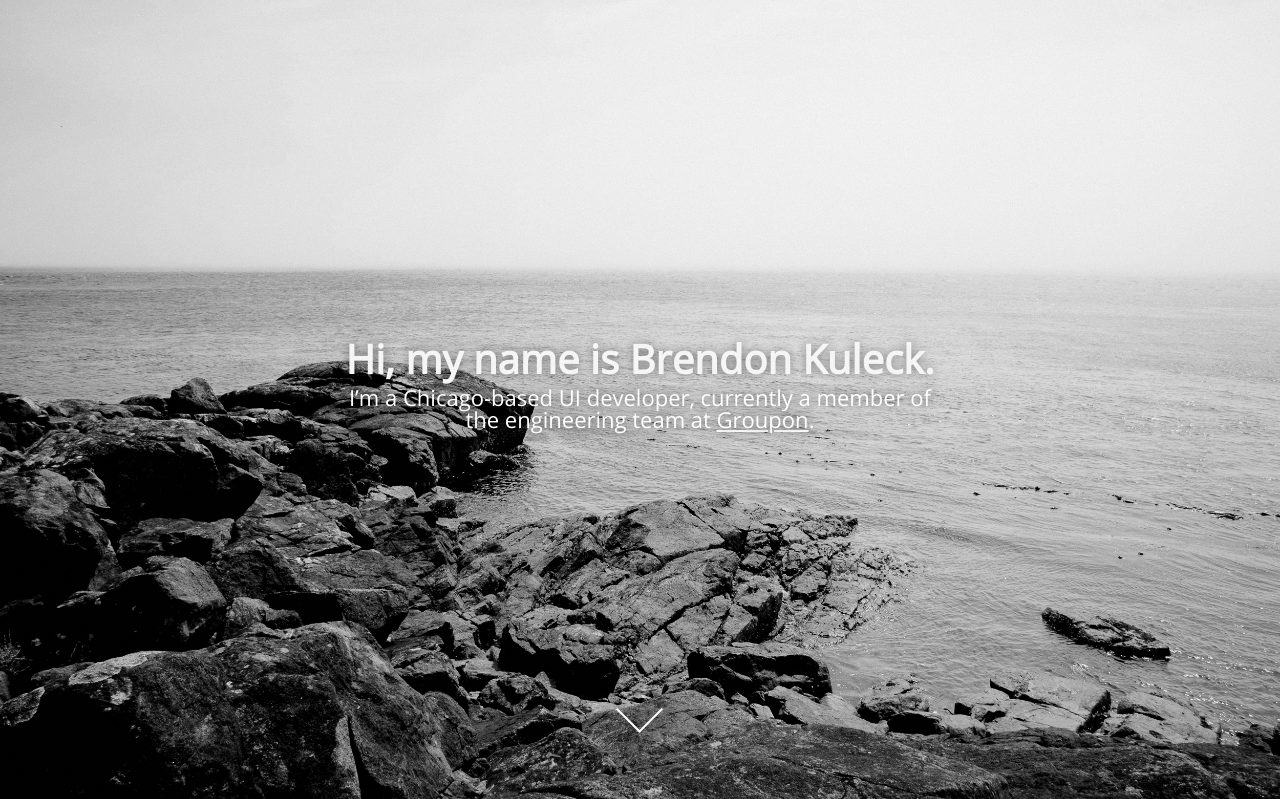
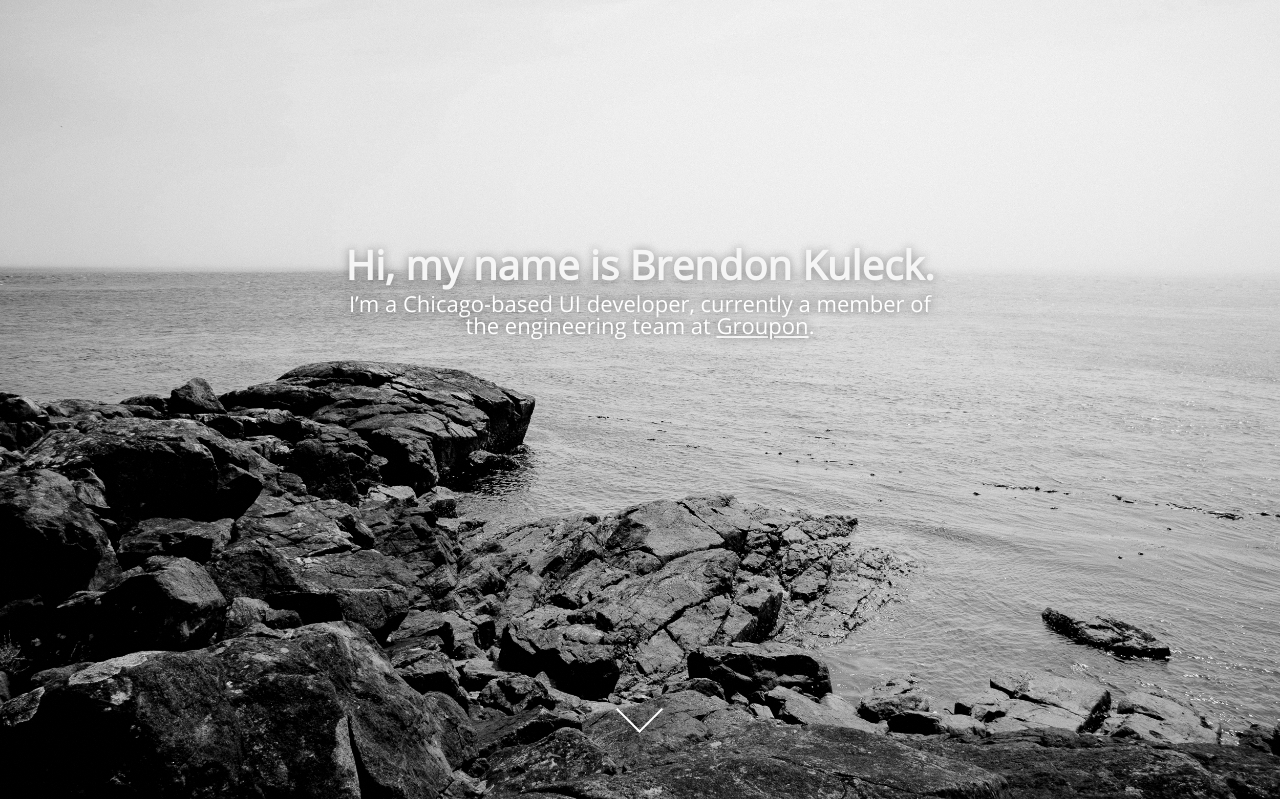
Before and after one commit to bdkay/brendonkuleck.com, a PHP site: page / in a window 1280 px wide. Shown: the top 799 px of the page. Run offline with PHP 8.4, Linux system fonts and the light colour scheme.

```diff
--- a/css/style.css
+++ b/css/style.css
@@ -170,7 +170,7 @@ footer p {
     font-size: 40px;
     text-shadow: 0px 0px 10px rgba(0, 0, 0, 0.4);
     position: relative;
-    margin: 37% auto 0px auto;
+    margin: 27% auto 0px auto;
     z-index: 999;
     font-weight: bold; }
   #home p {
```
